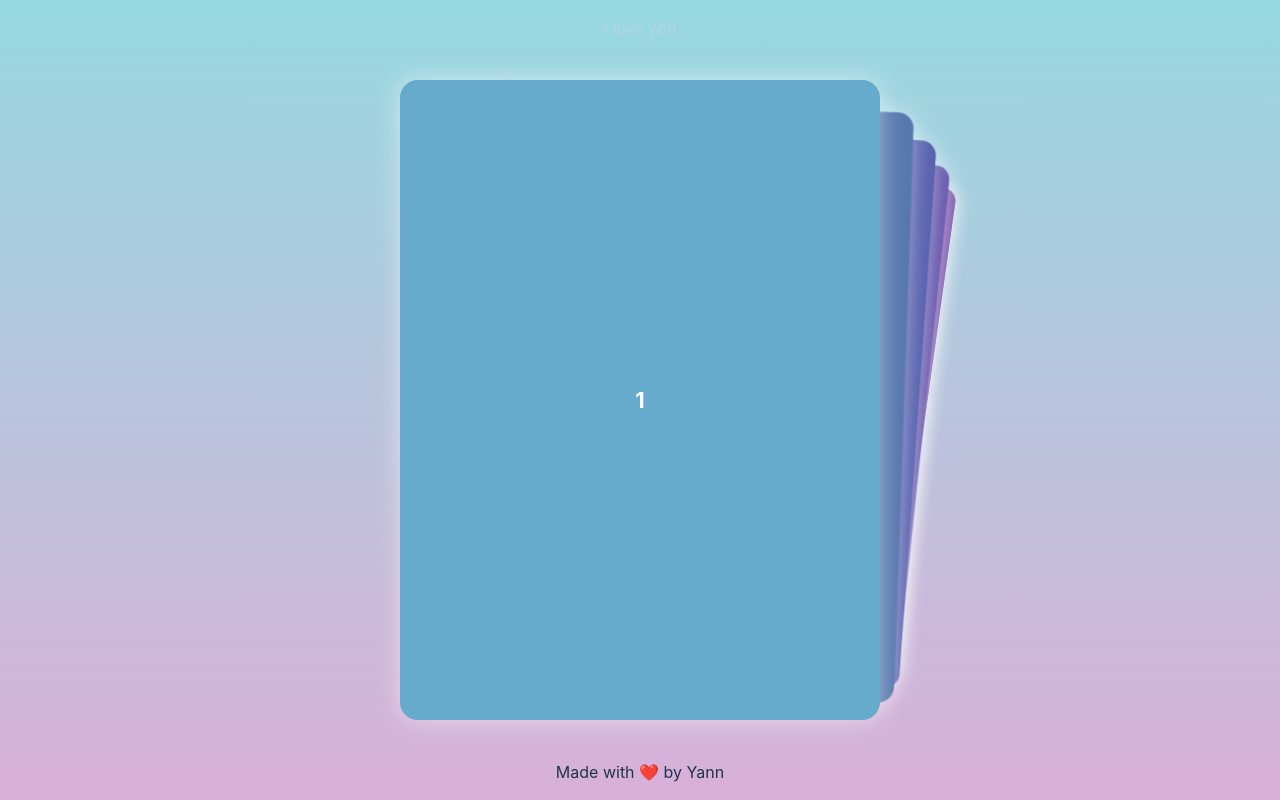
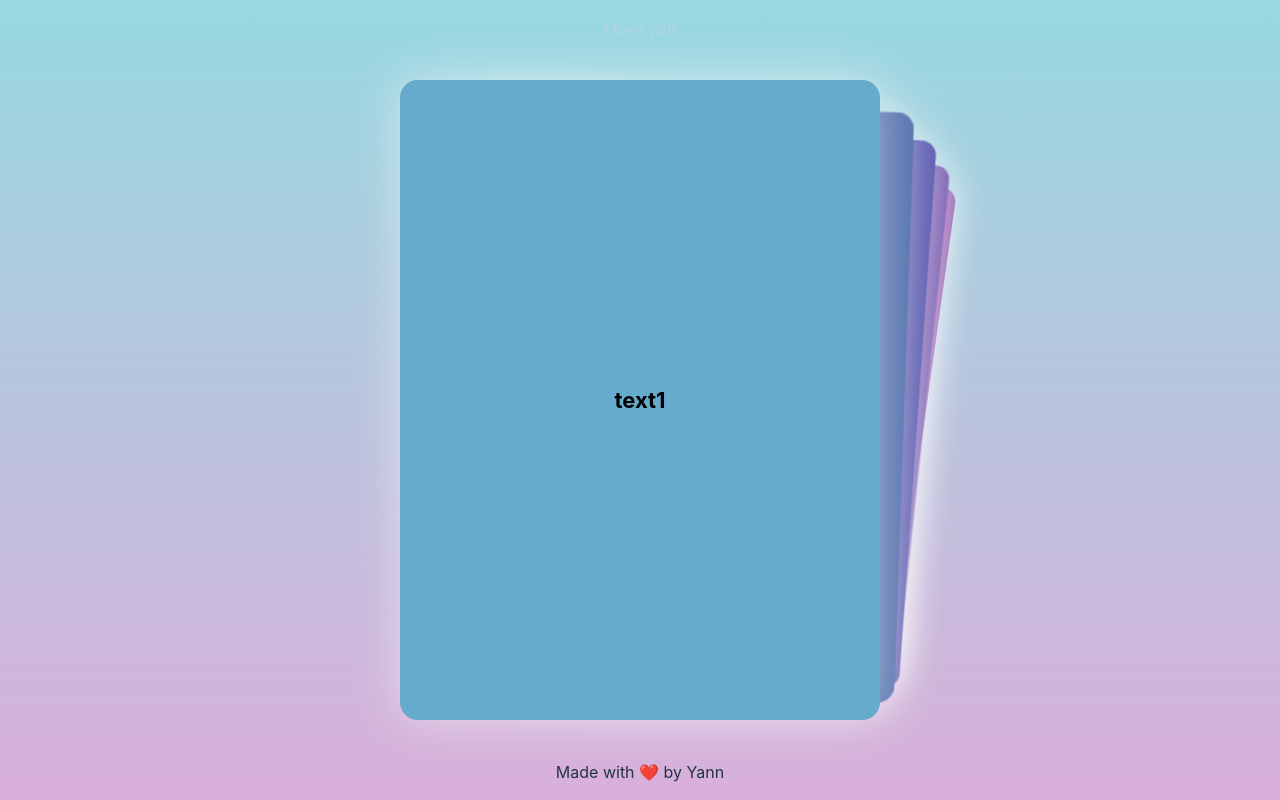
Before and after one commit to yannklein/adrianas-day, a React (Vite) app: page / in a window 1280 px wide. Built offline with nearby package versions, Linux system fonts and the light colour scheme.

Commit message:
remove every css and turned it into styled comp

```diff
--- a/src/App.css
+++ /dev/null
@@ -1,11 +0,0 @@
-#root {
-  width: 100vw;
-  height: 100vh;
-  display: flex;
-  justify-content: space-between;
-  align-items: center;
-  flex-direction:  column;
-  text-align: center;
-  background-color: #D9AFD9;
-  background: linear-gradient(0deg, #D9AFD9 0%, #97D9E1 100%);
-}
--- a/src/App.tsx
+++ b/src/App.tsx
@@ -1,19 +1,32 @@
-import './App.css'
 import Carousel from './components/Carousel'
 import styled from 'styled-components';
 
+function App() {
 
-function App() {
-  const HiddenMsg = styled.p`
-  color: hsl(200, 50%, 80%);
-`;
   return (
-    <>
+    <AppFrame>
       <HiddenMsg >I love you </HiddenMsg>
       <Carousel />
       <p>Made with ❤️ by Yann</p>
-    </>
+    </AppFrame>
   )
 }
 
+const HiddenMsg = styled.p`
+color: hsl(200, 50%, 80%);
+`;
+
+const AppFrame = styled.div`
+  width: 100vw;
+  height: 100vh;
+  display: flex;
+  justify-content: space-between;
+  align-items: center;
+  flex-direction:  column;
+  text-align: center;
+  background-color: #D9AFD9;
+  background: linear-gradient(0deg, #D9AFD9 0%, #97D9E1 100%);
+  overflow: hidden;
+`;
+
 export default App
--- /dev/null
+++ b/src/assets/card-data.json
@@ -0,0 +1,7 @@
+[
+  "text1",
+  "text2",
+  "text3",
+  "text4",
+  "text5"
+]
--- a/src/components/Carousel.css
+++ /dev/null
@@ -1,22 +0,0 @@
-.swiper {
-  width: 80vw;
-  height: 120vw;
-}
-
-.swiper-slide {
-  display: flex;
-  align-items: center;
-  justify-content: center;
-  border-radius: 18px;
-  font-size: 22px;
-  font-weight: bold;
-  color: #fff;
-  box-shadow: 0 0 24px rgba(255, 255, 255, 0.5);
-}
-
-@media (min-width: 700px) {
-  .swiper {
-    width: 480px;
-    height: 640px;
-  }
-}
--- a/src/components/Carousel.tsx
+++ b/src/components/Carousel.tsx
@@ -1,23 +1,53 @@
 import { Swiper, SwiperSlide } from 'swiper/react';
 import { EffectCards } from 'swiper';
+import styled from 'styled-components';
+
 import 'swiper/css';
 import 'swiper/css/effect-cards';
-import './Carousel.css';
+
 import CarouselCard from './CarouselCard';
 
+import dataCards from '../assets/card-data.json';
+
 function Carousel() {
-  const cards = [1,2,3,4,5,6];
   return (
     <div>
+      <SliderWrap>
         <Swiper
           effect={"cards"}
           grabCursor={true}
           modules={[EffectCards]}
         >
-      { cards.map( (card, index) => <SwiperSlide key={`card${index}`}><CarouselCard progress={index / cards.length} content={card} /></SwiperSlide>)}
+          { dataCards.map( (card, index) => <SwiperSlide key={`card${index}`}><CarouselCard progress={index / dataCards.length} content={card} /></SwiperSlide>)}
         </Swiper>
+      </SliderWrap>
     </div>
   );
 }
 
+const SliderWrap = styled.div `
+
+  .swiper {
+    width: 80vw;
+    height: 120vw;
+  }
+
+  .swiper-slide {
+    display: flex;
+    align-items: center;
+    justify-content: center;
+    border-radius: 18px;
+    font-size: 22px;
+    font-weight: bold;
+    color: #000;
+    box-shadow: 0 0 48px rgba(255, 255, 255, 0.5);
+  }
+
+  @media (min-width: 700px) {
+    .swiper {
+      width: 480px;
+      height: 640px;
+    }
+}`
+
 export default Carousel;
--- a/src/components/CarouselCard.tsx
+++ b/src/components/CarouselCard.tsx
@@ -4,18 +4,17 @@ function CarouselCard(props: { content: number; progress: number }) {
   const { content, progress } = props;
   const hue: number = Math.round(200 + progress * 100);
 
-  const Card = styled.p`
-    width: 100%;
-    height: 100%;
-    display: flex;
-    justify-content: center;
-    align-items: center;
-    background-color: hsl(${hue}, 50%, 60%);
-  `;
-
   return (
-    <Card>{content}</Card>
+    <Card hue={hue} >{content}</Card>
   );
 }
 
+const Card = styled.p<{hue: number}>`
+  width: 100%;
+  height: 100%;
+  display: flex;
+  justify-content: center;
+  align-items: center;
+  background-color: hsl(${(props) => props.hue}, 50%, 60%);
+`;
 export default CarouselCard;
```
Lines whose indentation alone changed are shown as unchanged.
